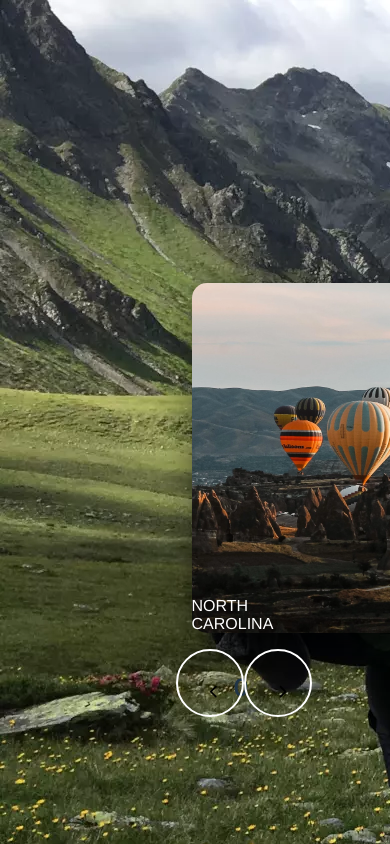
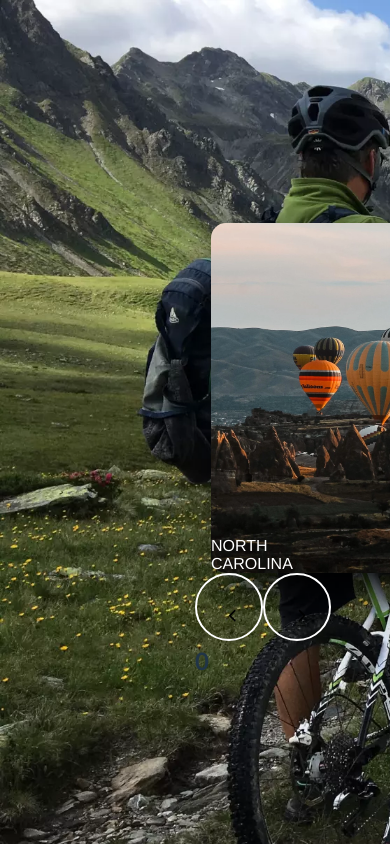
Before and after one commit to Nmelms/globe, a React (Vite) app: page / in a window 390 px wide. Built offline with nearby package versions, Linux system fonts and the light colour scheme; the HTML template or start-up script is replaced by a standard one.

Commit message:
btns and progress bar more responsive

```diff
--- a/src/App.css
+++ b/src/App.css
@@ -1,6 +1,8 @@
 #root {
   position: relative;
   overflow: hidden;
+  background-repeat: no-repeat;
+  background-size: cover;
   background-image: url("./assets/saint-antonien-2000w.webp");
   height: 100vh;
   width: 100vw;
@@ -9,12 +11,20 @@
   font-family: "Abel", sans-serif;
   font-family: "Lato", sans-serif;
 }
+.bottom-wrapper {
+  justify-content: space-between;
+  max-width: 50vw !important;
+}
 .bar-wrapper {
-  position: absolute;
   width: 30vw;
   left: 60%;
   bottom: 17%;
   z-index: 50;
+}
+.slider-wrapper {
+  position: absolute;
+  left: 50%;
+  bottom: 20%;
 }
 .bar {
   min-width: 80% !important;
@@ -22,7 +32,6 @@
 }
 
 .buttons {
-  position: absolute;
   bottom: 15%;
   left: 45%;
   z-index: 100;
@@ -47,7 +56,6 @@
   overflow: hidden;
 }
 .card-slider {
-  position: fixed;
   z-index: 50;
   left: 45%;
   bottom: 25%;
@@ -66,7 +74,6 @@
 }
 .image-card {
   box-shadow: rgb(0, 0, 0) 15px 15px 50px;
-  top: 0;
   border-radius: 15px;
   margin: 0 1rem 0 1rem;
   height: 100%;
--- a/src/App.jsx
+++ b/src/App.jsx
@@ -1,6 +1,7 @@
 import { useState, useRef } from "react"
 import NavBar from "./components/navBar"
 import CardSlider from "./components/CardSlider"
+import SliderBtns from "./components/SliderBtns"
 import Bar from "./components/Bar"
 import { gsap } from "gsap"
 
@@ -8,6 +9,7 @@ import "./App.css"
 
 function App() {
   const [num, setNum] = useState(0)
+  const myDivRefs = useRef([])
   let imgArr = [
     { url: "src/assets/cappadocia-2000w.webp", title: "NORTH CAROLINA" },
     { url: "src/assets/japan-alps-2000w.webp", title: "SOUTH CAROLINA" },
@@ -19,9 +21,21 @@ function App() {
 
   return (
     <>
-      <div className="slider-wrapper">
-        <CardSlider num={num} setNum={setNum} images={images}></CardSlider>
-        <Bar num={num} imgArr={imgArr}></Bar>
+      <div className="slider-wrapper container row ">
+        <CardSlider
+          myDivRefs={myDivRefs}
+          num={num}
+          setNum={setNum}
+          images={images}
+        ></CardSlider>
+        <div className="bottom-wrapper d-flex">
+          <SliderBtns
+            num={num}
+            setNum={setNum}
+            myDivRefs={myDivRefs}
+          ></SliderBtns>
+          <Bar num={num} imgArr={imgArr}></Bar>
+        </div>
       </div>
     </>
   )
--- a/src/components/Bar.jsx
+++ b/src/components/Bar.jsx
@@ -2,7 +2,7 @@ import ProgressBar from "react-bootstrap/ProgressBar"
 
 function Bar({ imgArr, num }) {
   return (
-    <div className="bar-wrapper d-flex align-items-center">
+    <div className="bar-wrapper d-flex align-items-center col-8">
       <ProgressBar
         widith={75}
         className="bar"
--- a/src/components/CardSlider.jsx
+++ b/src/components/CardSlider.jsx
@@ -4,44 +4,12 @@ import { library } from "@fortawesome/fontawesome-svg-core"
 import { fas } from "@fortawesome/free-solid-svg-icons"
 import { FontAwesomeIcon } from "@fortawesome/react-fontawesome"
 
-export default function CardSlider({ images, num, setNum }) {
+export default function CardSlider({ images, num, setNum, myDivRefs }) {
   library.add(fas)
-
-  gsap.registerPlugin(Flip)
-  const myDivRefs = useRef([])
-
-  const handleClick = () => {
-    let state = Flip.getState(myDivRefs.current[num])
-    let state2 = Flip.getState(myDivRefs.current[num + 1])
-    let state3 = Flip.getState(myDivRefs.current[num + 2])
-    let state4 = Flip.getState(myDivRefs.current[num + 3])
-    setNum(num + 1)
-
-    myDivRefs.current[num].classList.add("full-screen")
-
-    Flip.from(state, { duration: 0.5 })
-    Flip.from(state2, { duration: 0.5, ease: "back.out(1)", delay: 0.005 })
-    Flip.from(state3, { duration: 0.5, ease: "back.out(1)", delay: 0.05 })
-    Flip.from(state4, { duration: 0.5, ease: "back.out(1)", delay: 0.1 })
-  }
-  const handlePrevClick = () => {
-    let state = Flip.getState(myDivRefs.current[num])
-    let state2 = Flip.getState(myDivRefs.current[num + 1])
-    let state3 = Flip.getState(myDivRefs.current[num + 2])
-    let state4 = Flip.getState(myDivRefs.current[num + 3])
-
-    setNum(num - 1)
-
-    myDivRefs.current[num].classList.remove("full-screen")
-    Flip.from(state, { duration: 0.5 })
-    Flip.from(state2, { duration: 0.5 })
-    Flip.from(state3, { duration: 0.5 })
-    Flip.from(state4, { duration: 0.5 })
-  }
 
   return (
     <>
-      <div className="card-slider d-flex">
+      <div className="card-slider d-flex col-12">
         {images.map((image, index) => (
           <div
             ref={(element) => (myDivRefs.current[index] = element)}
@@ -57,27 +25,6 @@ export default function CardSlider({ images, num, setNum }) {
           </div>
         ))}
       </div>
-
-      <div className="buttons d-flex">
-        <button
-          className="slider-btn d-flex align-items-center justify-content-center mx-4"
-          onClick={() => handlePrevClick()}
-        >
-          <FontAwesomeIcon
-            className="text-white"
-            icon="fa-solid fa-chevron-left"
-          />
-        </button>
-        <button
-          className="slider-btn d-flex align-items-center justify-content-center"
-          onClick={() => handleClick()}
-        >
-          <FontAwesomeIcon
-            className="text-white"
-            icon="fa-solid fa-chevron-right"
-          />
-        </button>
-      </div>
     </>
   )
 }
--- /dev/null
+++ b/src/components/SliderBtns.jsx
@@ -0,0 +1,59 @@
+import React from "react"
+import { FontAwesomeIcon } from "@fortawesome/react-fontawesome"
+import { gsap } from "gsap"
+
+export default function SliderBtns({ myDivRefs, num, setNum }) {
+  gsap.registerPlugin(Flip)
+
+  const handleClick = () => {
+    console.log("click")
+    let state = Flip.getState(myDivRefs.current[num])
+    let state2 = Flip.getState(myDivRefs.current[num + 1])
+    let state3 = Flip.getState(myDivRefs.current[num + 2])
+    let state4 = Flip.getState(myDivRefs.current[num + 3])
+    setNum(num + 1)
+
+    myDivRefs.current[num].classList.add("full-screen")
+
+    Flip.from(state, { duration: 2 })
+    Flip.from(state2, { duration: 2, ease: "back.out(1)", delay: 0.005 })
+    Flip.from(state3, { duration: 2, ease: "back.out(1)", delay: 0.05 })
+    Flip.from(state4, { duration: 2, ease: "back.out(1)", delay: 0.1 })
+  }
+  const handlePrevClick = () => {
+    let state = Flip.getState(myDivRefs.current[num])
+    let state2 = Flip.getState(myDivRefs.current[num + 1])
+    let state3 = Flip.getState(myDivRefs.current[num + 2])
+    let state4 = Flip.getState(myDivRefs.current[num + 3])
+
+    setNum(num - 1)
+
+    myDivRefs.current[num].classList.remove("full-screen")
+    Flip.from(state, { duration: 2 })
+    Flip.from(state2, { duration: 2 })
+    Flip.from(state3, { duration: 2 })
+    Flip.from(state4, { duration: 2 })
+  }
+  return (
+    <div className="buttons d-flex col-4 align-items-center">
+      <button
+        className="slider-btn d-flex align-items-center justify-content-center mx-4 col-1"
+        onClick={() => handlePrevClick()}
+      >
+        <FontAwesomeIcon
+          className="text-white"
+          icon="fa-solid fa-chevron-left"
+        />
+      </button>
+      <button
+        className="slider-btn d-flex align-items-center justify-content-center col-1"
+        onClick={() => handleClick()}
+      >
+        <FontAwesomeIcon
+          className="text-white"
+          icon="fa-solid fa-chevron-right"
+        />
+      </button>
+    </div>
+  )
+}
```
